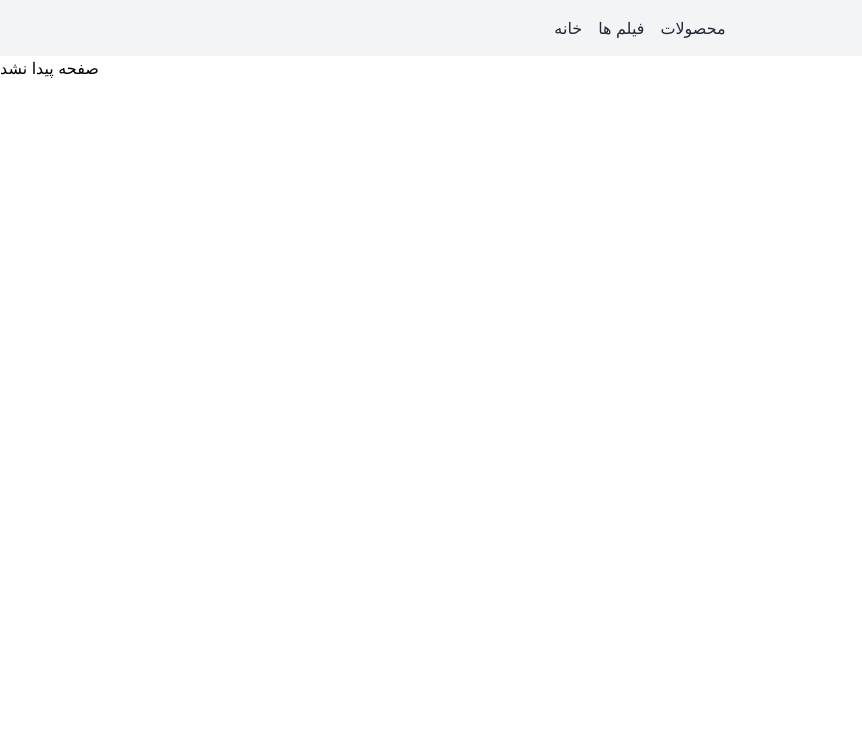
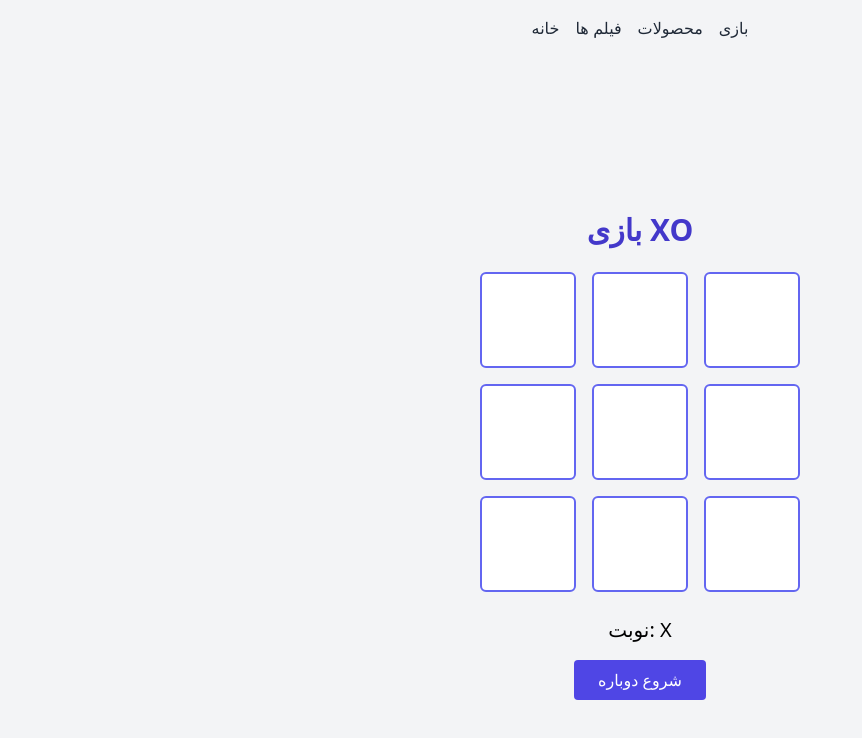
Before and after one commit to funbyte-ir/react-course-1220, a React (Create React App) app: page /game in a window 1280 px wide. Shown: the top 738 px of the page, without its empty margins (0-862 px from the left). Built offline with nearby package versions, Linux system fonts and the light colour scheme.

Commit message:
prepare lesson 11

```diff
--- a/src/index.js
+++ b/src/index.js
@@ -13,6 +13,7 @@ import ProductPage from './pages/ProductPage';
 import FilmsPageWithHooks from './pages/FilmsPageWithHooks';
 import HomeWithUseEffect from './pages/HomeWithUseEffect';
 import FilmsPageWithMui from './pages/FilmsPageWithMui';
+import GamePage from './pages/GamePage';
 
 
 const root = ReactDOM.createRoot(document.getElementById('root'));
@@ -24,9 +25,11 @@ root.render(
           <Route index element={<HomeWithUseEffect />} />
           <Route path="films" element={<FilmsPageWithMui />} />
           <Route path="products" element={<ProductsPage />} />
+          <Route path="game" element={<GamePage />} />
           <Route path="*" element={<NoPage />} />
         </Route>
         <Route path="product" element={<ProductPage />} />
+
 
       </Routes>
     </BrowserRouter>
--- /dev/null
+++ b/src/pages/GamePage.js
@@ -0,0 +1,73 @@
+
+import React, { useState } from "react";
+
+function GamePage() {
+    const [board, setBoard] = useState(Array(9).fill(null));
+    const [isXTurn, setIsXTurn] = useState(true);
+    const winner = calculateWinner(board);
+
+    const handleClick = (index) => {
+        if (board[index] || winner) return;
+
+        const newBoard = [...board];
+        newBoard[index] = isXTurn ? "X" : "O";
+        setBoard(newBoard);
+        setIsXTurn(!isXTurn);
+    };
+
+    const resetGame = () => {
+        setBoard(Array(9).fill(null));
+        setIsXTurn(true);
+    };
+
+    return (
+        <div className="flex flex-col items-center justify-center min-h-screen bg-gray-100 font-sans p-4">
+            <h1 className="text-3xl font-bold mb-6 text-indigo-700">بازی XO</h1>
+
+            <div className="grid grid-cols-3 gap-4 mb-6">
+                {board.map((value, index) => (
+                    <button
+                        key={index}
+                        className="w-24 h-24 bg-white border-2 border-indigo-500 rounded-md text-3xl font-bold text-gray-700 hover:bg-indigo-100 transition-colors duration-200"
+                        onClick={() => handleClick(index)}
+                    >
+                        {value}
+                    </button>
+                ))}
+            </div>
+
+            <div className="text-xl mb-4">
+                {winner ? (
+                    <span className="text-green-600 font-semibold">بازیکن {winner} برد!</span>
+                ) : (
+                    <span>نوبت: {isXTurn ? "X" : "O"}</span>
+                )}
+            </div>
+
+            <button
+                className="px-6 py-2 bg-indigo-600 text-white rounded hover:bg-indigo-700 transition duration-300"
+                onClick={resetGame}
+            >
+                شروع دوباره
+            </button>
+        </div>
+    );
+}
+
+function calculateWinner(cells) {
+    const lines = [
+        [0, 1, 2], [3, 4, 5], [6, 7, 8],
+        [0, 3, 6], [1, 4, 7], [2, 5, 8],
+        [0, 4, 8], [2, 4, 6],
+    ];
+
+    for (let [a, b, c] of lines) {
+        if (cells[a] && cells[a] === cells[b] && cells[a] === cells[c]) {
+            return cells[a];
+        }
+    }
+
+    return null;
+}
+
+export default GamePage;
--- a/src/pages/Layout.js
+++ b/src/pages/Layout.js
@@ -14,6 +14,9 @@ export default function Layout() {
           <li>
             <Link to="/products" className=" hover:text-gray-600">محصولات</Link>
           </li>
+          <li>
+            <Link to="/game" className=" hover:text-gray-600">بازی</Link>
+          </li>
         </ul>
       </nav>
       <Outlet />
```
